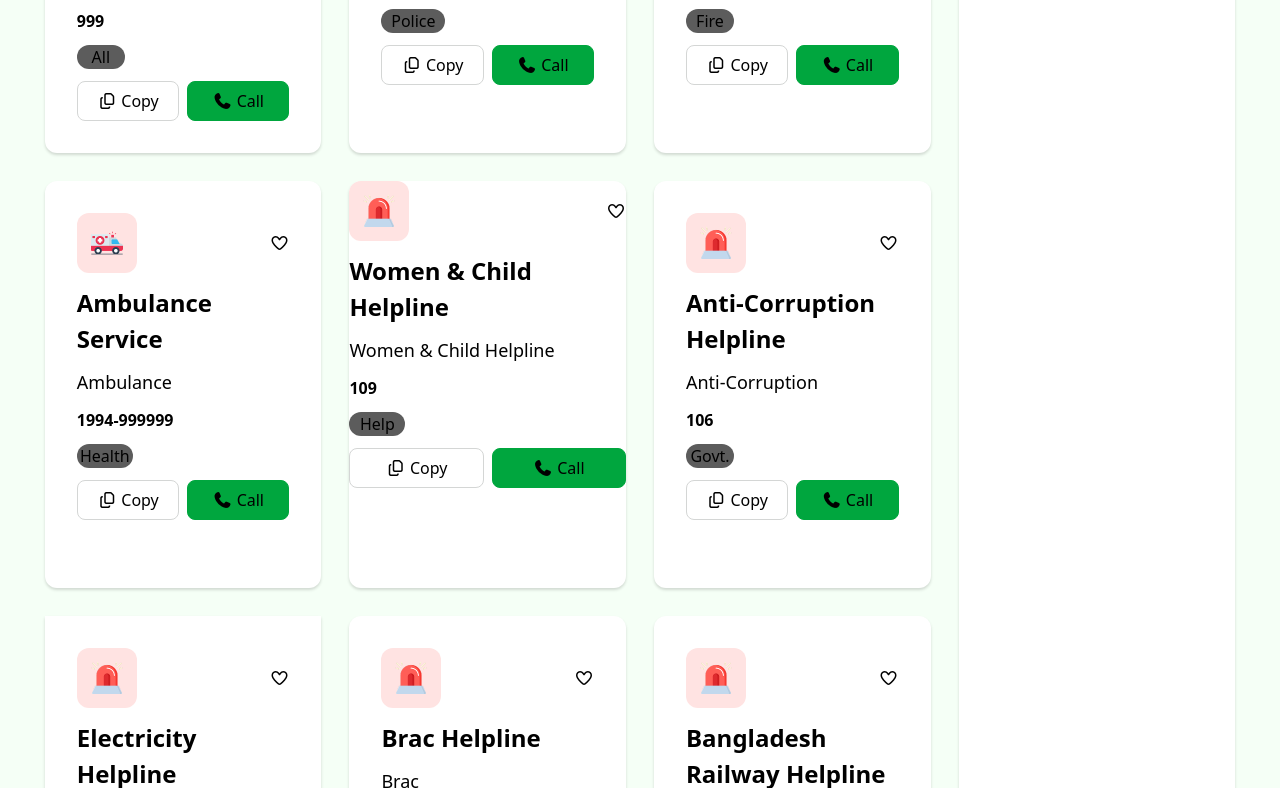
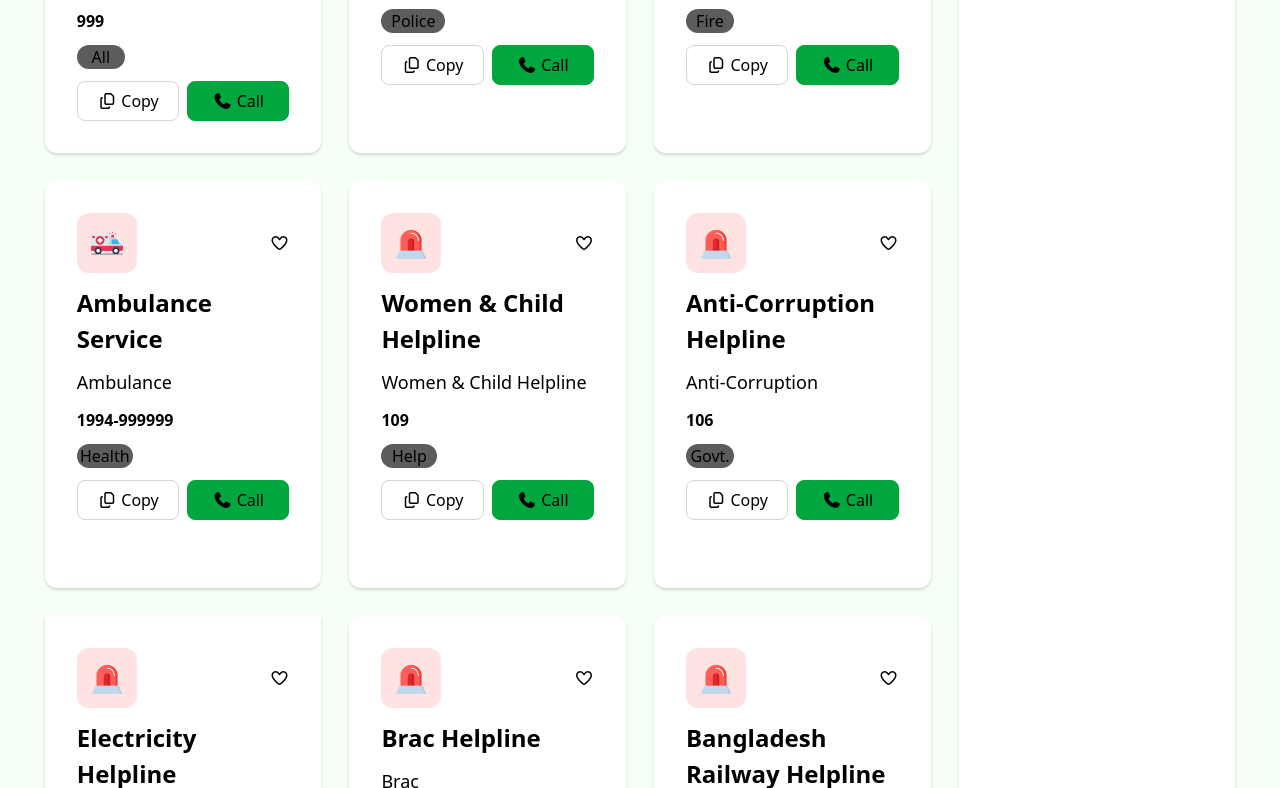
Before and after one commit to Mohammed-Hamim/Emergency-Hotlines, a plain HTML site: page index.html in a window 1280 px wide. Shown: the part 646-1434 px from the top of the page. Drawn offline with nearby package versions, Linux system fonts and the light colour scheme.

Commit message:
padding mistake solved for card

```diff
--- a/index.html
+++ b/index.html
@@ -143,8 +143,7 @@
                 </div>
             </div>
             <div
-                class="card-6 rounded-[12px]  shadow-[0px_2px_3px_0px_rgba(0,0,0,0.15)]  p-[32
-                px] flex flex-col gap-3 bg-white">
+                class="card-6 rounded-[12px]  shadow-[0px_2px_3px_0px_rgba(0,0,0,0.15)]  p-[32px] flex flex-col gap-3 bg-white">
                 <div class="flex justify-between items-center">
                     <div class="bg-[#FFE3E2] w-[60px] h-[60px] rounded-xl flex items-center justify-center">
                         <img class="w-[32px] h-[32px]" src="./assets/emergency.png" alt="">
```
